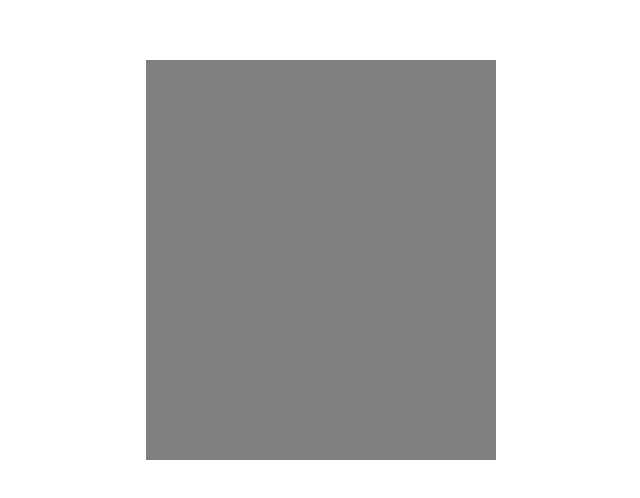
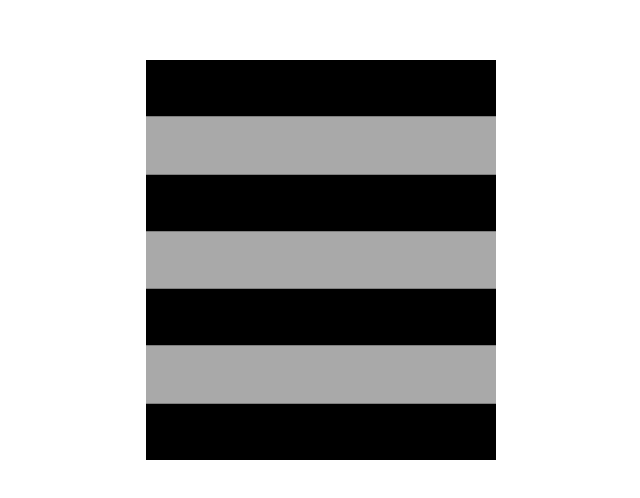
Before and after one commit to sergeialimov/react.calculator, a React (Create React App) app: page / in a window 1280 px wide. Shown: the part 140-638 px from the top of the page, without its empty margins (319-959 px from the left). Built offline with nearby package versions, Linux system fonts and the light colour scheme.

Commit message:
add rows

```diff
--- a/src/App.css
+++ b/src/App.css
@@ -11,4 +11,35 @@
   width: 350px;
   height: 400px;
   background-color: gray;
+  display: grid;
+  grid-template-rows: 1fr 1fr 1fr 1fr 1fr 1fr 1fr;
+  grid-row-gap: 1px;
 }
+
+#display {
+  background: black;
+}
+
+#firstRow {
+  background: darkgray;
+}
+
+#secondRow {
+  background: black;
+}
+
+#thirdRow {
+  background: darkgray;
+}
+
+#fourthRow {
+  background: black;
+}
+
+#fifthRow {
+  background: darkgray;
+}
+
+#sixthRow {
+  background: black;
+}
--- a/src/App.js
+++ b/src/App.js
@@ -5,8 +5,21 @@ class App extends Component {
   render() {
     return (
       <div className="App">
-        <div id='calc'>
-
+        <div id="calc">
+          <div id="display">
+          </div>
+          <div id="firstRow">
+          </div>
+          <div id="secondRow">
+          </div>
+          <div id="thirdRow">
+          </div>
+          <div id="fourthRow">
+          </div>
+          <div id="fifthRow">
+          </div>
+          <div id="sixthRow">
+          </div>
         </div>
       </div>
     );
```
